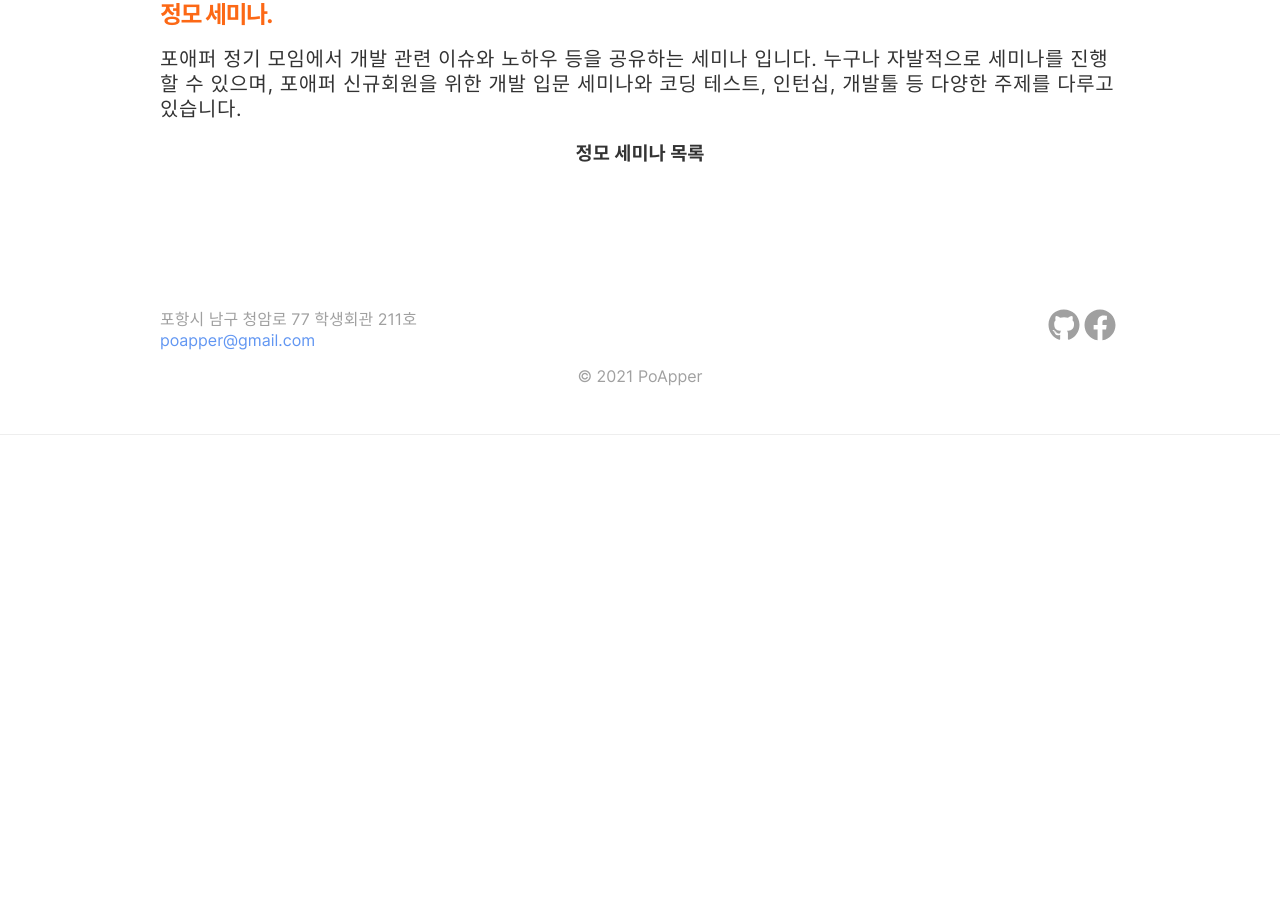
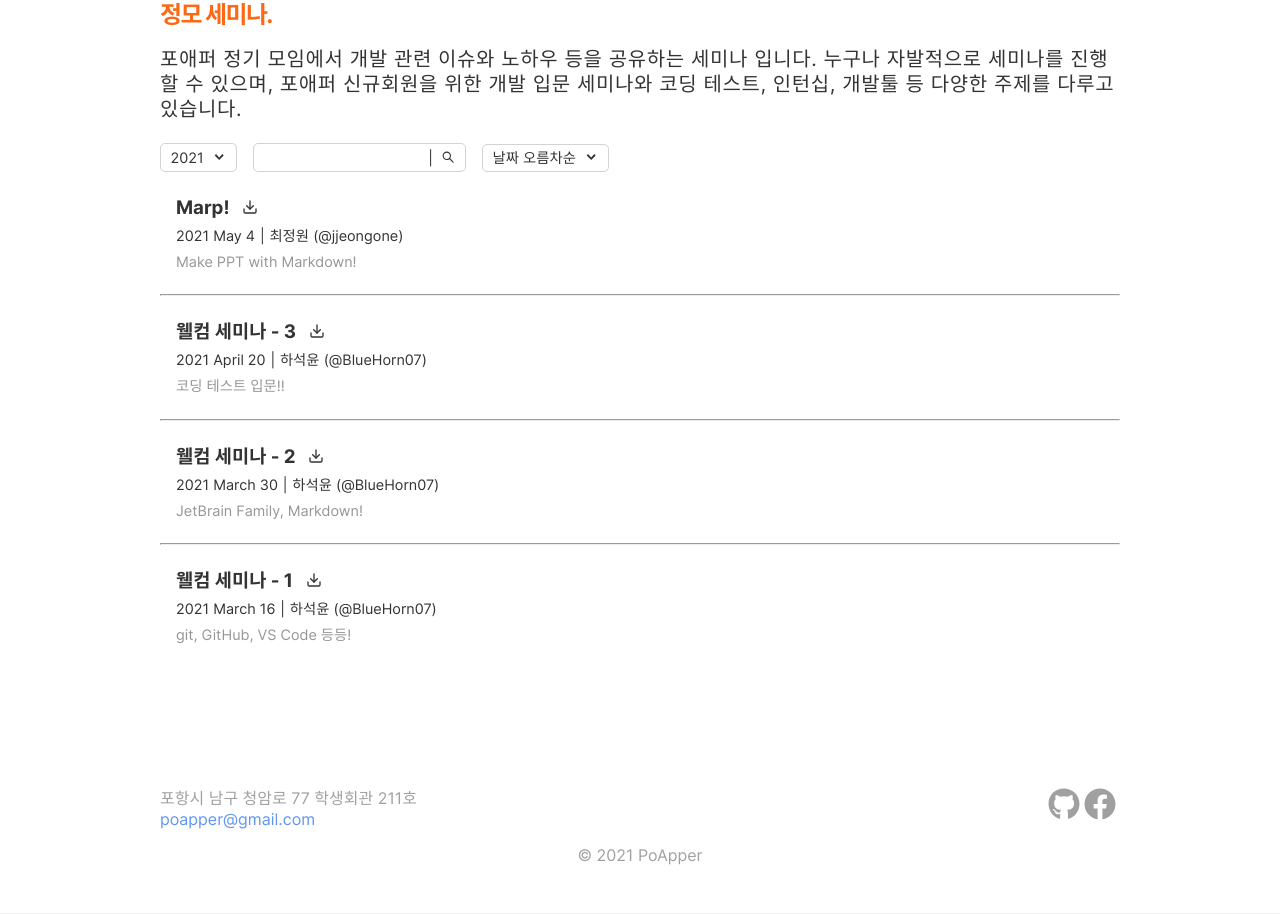
Before and after one commit to PoApper/poapper-homepage, a Gatsby site: page /seminar in a window 1280 px wide. Shown: the part 838-1752 px from the top of the page. Before the commit the page ends 1273 px from the top, so only its background shows below. Built offline with nearby package versions, Linux system fonts and the light colour scheme; Gatsby itself is replaced by a stand-in of ours.

Commit message:
2021년 08월  5일 목 오후  9:46:20

```diff
--- a/package.json
+++ b/package.json
@@ -36,6 +36,7 @@
     "gatsby-source-filesystem": "^3.7.1",
     "gatsby-source-graphql": "^3.7.1",
     "gatsby-transformer-sharp": "^3.7.1",
+    "lunr": "^2.3.9",
     "postcss": "^8.3.5",
     "preact": "^10.5.13",
     "preact-render-to-string": "^5.1.19",
--- a/src/components/seminar-list.js
+++ b/src/components/seminar-list.js
@@ -48,25 +48,25 @@ export const meetingSeminarList = [
   {
     title: "2021 May 4",
     cardTitle: "Marp!",
-    cardSubtitle: "최정원 (GitHub@BlueHorn07)",
+    cardSubtitle: "최정원 (@jjeongone)",
     cardDetailedText: "Make PPT with Markdown!",
   },
   {
     title: "2021 April 20",
     cardTitle: "웰컴 세미나 - 3",
-    cardSubtitle: "하석윤 (GitHub@BlueHorn07)",
+    cardSubtitle: "하석윤 (@BlueHorn07)",
     cardDetailedText: "코딩 테스트 입문!!",
   },
   {
     title: "2021 March 30",
     cardTitle: "웰컴 세미나 - 2",
-    cardSubtitle: "하석윤 (GitHub@BlueHorn07)",
+    cardSubtitle: "하석윤 (@BlueHorn07)",
     cardDetailedText: "JetBrain Family, Markdown!",
   },
   {
     title: "2021 March 16",
     cardTitle: "웰컴 세미나 - 1",
-    cardSubtitle: "하석윤 (GitHub@BlueHorn07)",
+    cardSubtitle: "하석윤 (@BlueHorn07)",
     cardDetailedText: "git, GitHub, VS Code 등등!",
   },
 ]
--- a/src/components/seminar-timeline.jsx
+++ b/src/components/seminar-timeline.jsx
@@ -1,15 +1,137 @@
 import React, { Component } from "react"
+import styled from "styled-components"
+import { FiDownload } from "react-icons/fi"
+import { AiOutlineSearch } from "react-icons/ai"
+import { GoChevronDown } from "react-icons/go"
 
 import { meetingSeminarList } from "./seminar-list"
 
-class SeminarTimeline extends Component {
-  render() {
-    return (
-      <div style={{ textAlign: "center" }}>
-        <h3>정모 세미나 목록</h3>
-      </div>
-    )
-  }
-}
+const MeetingSeminarCard = props => (
+  <SeminarCard>
+    <Head>
+      <Title>{props.seminar.cardTitle}</Title>
+      <FiDownload size="1rem" />
+    </Head>
+
+    <Info>
+      <Date>{props.seminar.title}</Date>|
+      <Presenter>{props.seminar.cardSubtitle}</Presenter>
+    </Info>
+
+    <Content>{props.seminar.cardDetailedText}</Content>
+  </SeminarCard>
+)
+
+const SeminarTimeline = () => (
+  <MeetingSeminar>
+    <Tool>
+      <Year>
+        2021 &nbsp;
+        <GoChevronDown />
+      </Year>
+      <Search>
+        | &nbsp;
+        <AiOutlineSearch />
+      </Search>
+      <Sort>
+        날짜 오름차순 &nbsp;
+        <GoChevronDown />
+      </Sort>
+    </Tool>
+    <MeetingSeminarCard seminar={meetingSeminarList[0]} />
+    <hr class="hrcss"></hr>
+    <MeetingSeminarCard seminar={meetingSeminarList[1]} />
+    <hr class="hrcss"></hr>
+    <MeetingSeminarCard seminar={meetingSeminarList[2]} />
+    <hr class="hrcss"></hr>
+    <MeetingSeminarCard seminar={meetingSeminarList[3]} />
+  </MeetingSeminar>
+)
+
+const Tool = styled.div`
+  display: flex;
+  flex-direction: row;
+  align-items: center;
+  justify-content: flex-start;
+  font-size: 0.9rem;
+`
+
+const Year = styled.div`
+
+  display: flex;
+  flex-direction: row;
+  align-items: center;
+  justify-content: space-around;
+  margin-right: 1rem;
+  padding: 0.3rem 0.6rem;
+  border: 1.5px solid lightgrey;
+  border-radius: 5px;
+`
+
+const Search = styled.div`
+
+  display: flex;
+  flex-direction: row;
+  align-items: center;
+  justify-content: flex-end;
+  width: 12rem;
+  margin-right: 1rem;
+  padding: 0.3rem 0.6rem;
+  border: 1.5px solid lightgrey;
+  border-radius: 5px;
+`
+
+const Sort = styled.div`
+
+  display: flex;
+  flex-direction: row;
+  align-items: center;
+  justify-content: flex-end;
+  padding: 0.25rem 0.6rem;
+  border: 1.5px solid lightgrey;
+  border-radius: 5px;
+`
+
+const MeetingSeminar = styled.div`
+  margin: 1.3rem 0;
+`
+
+const SeminarCard = styled.div`
+  margin: 1.5rem 1rem;
+`
+
+const Head = styled.div`
+  display: flex;
+  flex-direction: row;
+  align-items: center;
+  justify-content: flex-start;
+`
+
+const Title = styled.h3`
+  margin: 0;
+  margin-right: 0.8rem;
+`
+const Info = styled.div`
+  display: flex;
+  flex-direction: row;
+  align-items: center;
+  justify-content: flex-start;
+  margin: 0.5rem 0;
+  font-size: 0.9rem;
+`
+
+const Date = styled.div`
+  margin-right: 0.3rem;
+`
+
+const Presenter = styled.div`
+  margin-left: 0.3rem;
+`
+
+const Content = styled.div`
+  margin: 0;
+  color: #969696;
+  font-size: 0.9rem;
+`
 
 export default SeminarTimeline
```
Also changed, not shown: 1 other file.
